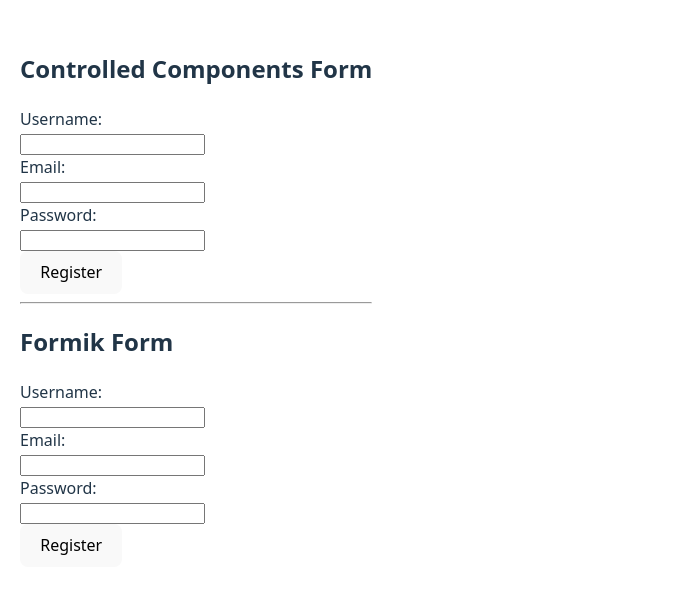
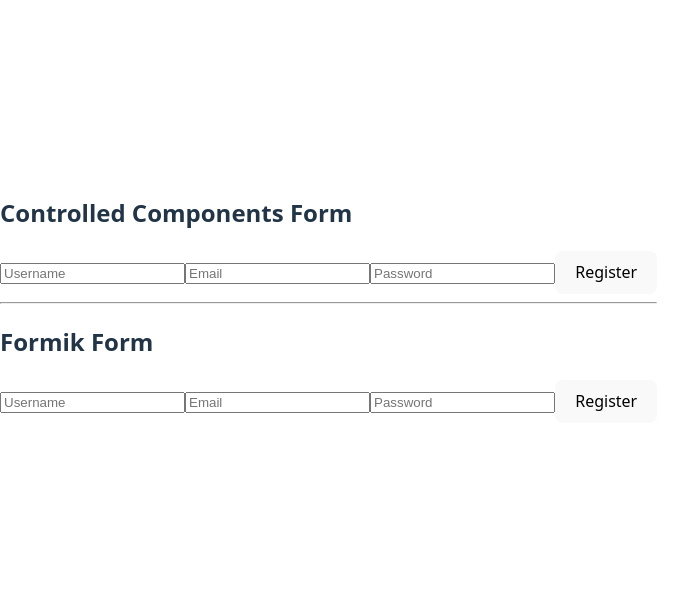
Before and after one commit to Mahmoudellawendy/alx-fe-reactjs, a React (Vite) app in the folder form-handling-react/: page / in a window 1280 px wide. Shown: the part 101-694 px from the top of the page, without its empty margins (0-697 px from the left). Built offline with nearby package versions, Linux system fonts and the light colour scheme.

Commit message:
add more edits

```diff
--- a/form-handling-react/src/App.jsx
+++ b/form-handling-react/src/App.jsx
@@ -4,7 +4,7 @@
 
 function App() {
   return (
-    <div style={{ padding: 20 }}>
+    <div>
       <h2>Controlled Components Form</h2>
       <RegistrationForm />
       <hr />
--- a/form-handling-react/src/components/FormikForm.jsx
+++ b/form-handling-react/src/components/FormikForm.jsx
@@ -3,23 +3,16 @@
 import * as Yup from 'yup';
 
 const SignupSchema = Yup.object().shape({
-  username: Yup.string()
-    .required('Username is required'),
-  email: Yup.string()
-    .email('Invalid email')
-    .required('Email is required'),
-  password: Yup.string()
-    .min(6, 'Password must be at least 6 characters')
-    .required('Password is required'),
+  username: Yup.string().required('Username is required'),
+  email: Yup.string().email('Invalid email').required('Email is required'),
+  password: Yup.string().min(6, 'Password too short').required('Password is required'),
 });
 
-const FormikForm = () => {
-  return (
+const FormikForm = () => (
   <Formik
     initialValues={{ username: '', email: '', password: '' }}
     validationSchema={SignupSchema}
     onSubmit={(values, { setSubmitting, resetForm }) => {
-        // محاكاة تسجيل المستخدم مع API وهمي
       setTimeout(() => {
         alert(JSON.stringify(values, null, 2));
         resetForm();
@@ -29,31 +22,19 @@
   >
     {({ isSubmitting }) => (
       <Form>
-          <div>
-            <label>Username:</label><br />
-            <Field type="text" name="username" />
+        <Field type="text" name="username" placeholder="Username" />
         <ErrorMessage name="username" component="div" style={{ color: 'red' }} />
-          </div>
 
-          <div>
-            <label>Email:</label><br />
-            <Field type="email" name="email" />
+        <Field type="email" name="email" placeholder="Email" />
         <ErrorMessage name="email" component="div" style={{ color: 'red' }} />
-          </div>
 
-          <div>
-            <label>Password:</label><br />
-            <Field type="password" name="password" />
+        <Field type="password" name="password" placeholder="Password" />
         <ErrorMessage name="password" component="div" style={{ color: 'red' }} />
-          </div>
 
-          <button type="submit" disabled={isSubmitting}>
-            Register
-          </button>
+        <button type="submit" disabled={isSubmitting}>Register</button>
       </Form>
     )}
   </Formik>
 );
-};
 
 export default FormikForm;
--- a/form-handling-react/src/components/RegistrationForm.jsx
+++ b/form-handling-react/src/components/RegistrationForm.jsx
@@ -8,9 +8,9 @@
 
   const validate = () => {
     const newErrors = {};
-    if (!username.trim()) newErrors.username = 'Username is required';
-    if (!email.trim()) newErrors.email = 'Email is required';
-    if (!password.trim()) newErrors.password = 'Password is required';
+    if (!username) newErrors.username = 'Username is required';
+    if (!email) newErrors.email = 'Email is required';   // <== هنا شرط التحقق
+    if (!password) newErrors.password = 'Password is required';  // <== هنا شرط التحقق
     setErrors(newErrors);
     return Object.keys(newErrors).length === 0;
   };
@@ -18,40 +18,35 @@
   const handleSubmit = (e) => {
     e.preventDefault();
     if (!validate()) return;
-
-    // هنا تقدر تضيف منطق ارسال البيانات ل API وهمي
-    alert(`User Registered: ${username}, ${email}`);
+    alert(`Registered with: ${username}, ${email}`);
   };
 
   return (
     <form onSubmit={handleSubmit}>
-      <div>
-        <label>Username:</label><br/>
       <input
         type="text"
+        placeholder="Username"
         value={username}
-          onChange={(e) => setUsername(e.target.value)}
+        onChange={e => setUsername(e.target.value)}
       />
-        {errors.username && <p style={{color:'red'}}>{errors.username}</p>}
-      </div>
-      <div>
-        <label>Email:</label><br/>
+      {errors.username && <div style={{ color: 'red' }}>{errors.username}</div>}
+
       <input
         type="email"
+        placeholder="Email"
         value={email}
-          onChange={(e) => setEmail(e.target.value)}
+        onChange={e => setEmail(e.target.value)}
       />
-        {errors.email && <p style={{color:'red'}}>{errors.email}</p>}
-      </div>
-      <div>
-        <label>Password:</label><br/>
+      {errors.email && <div style={{ color: 'red' }}>{errors.email}</div>}
+
       <input
         type="password"
+        placeholder="Password"
         value={password}
-          onChange={(e) => setPassword(e.target.value)}
+        onChange={e => setPassword(e.target.value)}
       />
-        {errors.password && <p style={{color:'red'}}>{errors.password}</p>}
-      </div>
+      {errors.password && <div style={{ color: 'red' }}>{errors.password}</div>}
+
       <button type="submit">Register</button>
     </form>
   );
```
Lines whose indentation alone changed are shown as unchanged.
